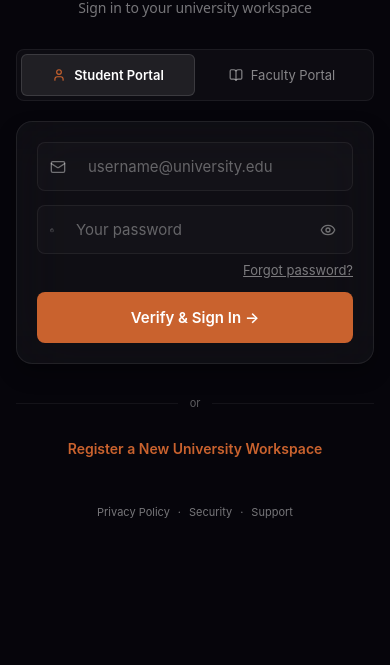
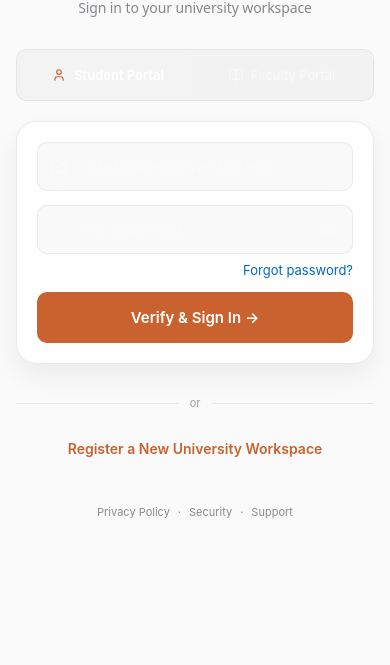
Before and after one commit to srikrishnaved/UNICONNECT, a React Native app drawn with its web renderer: screen /MyProfile in a window 390 px wide. Shown: the part 179-844 px from the top of the page. Built offline with nearby package versions, Linux system fonts and the light colour scheme; some packages are replaced by stand-ins of ours; a web font is replaced by a local one.

Commit message:
feat: overhaul sign-in screen with clean white Apple-style liquid glass theme

```diff
--- a/src/screens/OnboardingScreen.js
+++ b/src/screens/OnboardingScreen.js
@@ -16,7 +16,7 @@ import {
 } from '../theme/tokens';
 import { useApp } from '../context/AppContext';
 import { supabase } from '../lib/supabase';
-import { Sparkles, GraduationCap, UserCheck, CheckSquare, Square, Check, School, Mail, Lock, EyeOff, Eye, X, Layers, User, BookOpen, Clock, Award, Users, Star } from 'lucide-react-native';
+import { Sparkles, GraduationCap, UserCheck, CheckSquare, Square, Check, School, Mail, Lock, EyeOff, Eye, X, Layers, User, BookOpen, Clock, Award, Users, Star, Cpu, Music, Code } from 'lucide-react-native';
 import { teachers as SEED_TEACHERS } from '../data/index';
 import LegalScreen from './LegalScreen';
 import { APP_CONFIG, isEmailDomainValid } from '../config/appConfig';
@@ -888,7 +888,7 @@ export default function OnboardingScreen() {
       : tColors.student.primary;
 
     return (
-      <View style={{ flex: 1, backgroundColor: '#06050b', flexDirection: isDesktop ? 'row' : 'column' }}>
+      <View style={{ flex: 1, backgroundColor: '#fafafa', flexDirection: isDesktop ? 'row' : 'column' }}>
         {/* LEFT PANEL: Showroom (Desktop Only) */}
         {isDesktop && (
           <View style={siStyles.showroomPanel}>
@@ -900,7 +900,7 @@ export default function OnboardingScreen() {
                   <Sparkles size={12} color="#f97316" />
                   <Text style={siStyles.eventsBadgeText}>CAMPUS EVENTS</Text>
                 </View>
-                <Text style={siStyles.showroomTitle}>Upcoming Flyers</Text>
+                <Text style={siStyles.showroomTitle}>Upcoming Events</Text>
                 <Text style={siStyles.showroomSubtitle}>Explore what's happening at your university workspace this week.</Text>
               </View>
 
@@ -908,12 +908,11 @@ export default function OnboardingScreen() {
                 {/* Event Card 1: Hackathon */}
                 <View style={siStyles.eventFlyer}>
                   <View style={[siStyles.flyerPoster, { backgroundColor: '#6366f1' }, Platform.OS === 'web' && { background: 'linear-gradient(135deg, #6366f1, #8b5cf6)' }]}>
-                    <Text style={siStyles.flyerMonth}>JUL</Text>
-                    <Text style={siStyles.flyerDay}>20</Text>
+                    <Code size={22} color="#ffffff" />
                   </View>
                   <View style={siStyles.flyerDetails}>
                     <View style={siStyles.flyerHeaderRow}>
-                      <Text style={siStyles.flyerCategory}>HACKATHON</Text>
+                      <Text style={siStyles.flyerCategory}>HACKATHON · JUL 20</Text>
                       <View style={siStyles.flyerStatusBadge}>
                         <Text style={siStyles.flyerStatusText}>120+ RSVP</Text>
                       </View>
@@ -926,12 +925,11 @@ export default function OnboardingScreen() {
                 {/* Event Card 2: Cultural Fest */}
                 <View style={siStyles.eventFlyer}>
                   <View style={[siStyles.flyerPoster, { backgroundColor: '#ec4899' }, Platform.OS === 'web' && { background: 'linear-gradient(135deg, #ec4899, #f43f5e)' }]}>
-                    <Text style={siStyles.flyerMonth}>AUG</Text>
-                    <Text style={siStyles.flyerDay}>05</Text>
+                    <Music size={22} color="#ffffff" />
                   </View>
                   <View style={siStyles.flyerDetails}>
                     <View style={siStyles.flyerHeaderRow}>
-                      <Text style={siStyles.flyerCategory}>CULTURAL FEST</Text>
+                      <Text style={siStyles.flyerCategory}>CULTURAL FEST · AUG 05</Text>
                       <View style={[siStyles.flyerStatusBadge, { backgroundColor: 'rgba(236, 72, 153, 0.15)' }]}>
                         <Text style={[siStyles.flyerStatusText, { color: '#ec4899' }]}>Open to All</Text>
                       </View>
@@ -944,12 +942,11 @@ export default function OnboardingScreen() {
                 {/* Event Card 3: GenAI Lecture */}
                 <View style={siStyles.eventFlyer}>
                   <View style={[siStyles.flyerPoster, { backgroundColor: '#059669' }, Platform.OS === 'web' && { background: 'linear-gradient(135deg, #059669, #10b981)' }]}>
-                    <Text style={siStyles.flyerMonth}>JUL</Text>
-                    <Text style={siStyles.flyerDay}>15</Text>
+                    <Cpu size={22} color="#ffffff" />
                   </View>
                   <View style={siStyles.flyerDetails}>
                     <View style={siStyles.flyerHeaderRow}>
-                      <Text style={siStyles.flyerCategory}>GUEST LECTURE</Text>
+                      <Text style={siStyles.flyerCategory}>GUEST LECTURE · JUL 15</Text>
                       <View style={[siStyles.flyerStatusBadge, { backgroundColor: 'rgba(16, 185, 129, 0.15)' }]}>
                         <Text style={[siStyles.flyerStatusText, { color: '#10b981' }]}>GenAI Core</Text>
                       </View>
@@ -1806,14 +1803,14 @@ const siStyles = StyleSheet.create({
     marginBottom: 16,
   },
   logoMarkText: {
-    color: '#fff',
+    color: '#1d1d1f',
     fontSize: 26,
     fontWeight: '700',
   },
   title: {
     fontFamily: Platform.OS === 'web' ? 'system-ui, -apple-system, BlinkMacSystemFont, "Segoe UI", Roboto, sans-serif' : undefined,
     fontSize: 32,
-    color: '#ffffff',
+    color: '#1d1d1f',
     fontWeight: '600',
     letterSpacing: -0.8,
     marginBottom: 6,
@@ -1822,17 +1819,17 @@ const siStyles = StyleSheet.create({
   subtitle: {
     fontFamily: Platform.OS === 'web' ? 'system-ui, -apple-system, BlinkMacSystemFont, "Segoe UI", Roboto, sans-serif' : undefined,
     fontSize: 14,
-    color: 'rgba(255, 255, 255, 0.45)',
+    color: '#86868b',
     letterSpacing: -0.1,
     textAlign: 'center',
   },
   roleRow: {
     flexDirection: 'row',
-    backgroundColor: 'rgba(255, 255, 255, 0.03)',
-    borderRadius: 8,
+    backgroundColor: 'rgba(0, 0, 0, 0.03)',
+    borderRadius: 10,
     padding: 4,
     borderWidth: 1,
-    borderColor: 'rgba(255, 255, 255, 0.06)',
+    borderColor: 'rgba(0, 0, 0, 0.05)',
     marginBottom: 20,
   },
   roleCard: {
@@ -1840,7 +1837,7 @@ const siStyles = StyleSheet.create({
     paddingVertical: 12,
     alignItems: 'center',
     justifyContent: 'center',
-    borderRadius: 6,
+    borderRadius: 8,
     flexDirection: 'row',
     gap: 8,
     backgroundColor: 'transparent',
@@ -1849,20 +1846,20 @@ const siStyles = StyleSheet.create({
   },
   roleName: {
     fontSize: typography.sm,
-    color: 'rgba(255, 255, 255, 0.5)',
+    color: 'rgba(0, 0, 0, 0.45)',
   },
   formCard: {
-    backgroundColor: Platform.OS === 'web' ? 'rgba(255, 255, 255, 0.04)' : '#121118',
-    borderColor: 'rgba(255, 255, 255, 0.08)',
+    backgroundColor: Platform.OS === 'web' ? 'rgba(255, 255, 255, 0.75)' : '#ffffff',
+    borderColor: 'rgba(0, 0, 0, 0.08)',
     borderWidth: 1,
-    borderRadius: 16,
+    borderRadius: 20,
     padding: tSpacing.lg,
     marginBottom: tSpacing.md,
     shadowColor: '#000',
-    shadowOffset: { width: 0, height: 10 },
-    shadowOpacity: 0.3,
-    shadowRadius: 20,
-    elevation: 5,
+    shadowOffset: { width: 0, height: 12 },
+    shadowOpacity: 0.06,
+    shadowRadius: 24,
+    elevation: 4,
     ...Platform.select({
       web: {
         backdropFilter: 'blur(30px)',
@@ -1873,47 +1870,47 @@ const siStyles = StyleSheet.create({
   inputRow: {
     flexDirection: 'row',
     alignItems: 'center',
-    backgroundColor: 'rgba(255, 255, 255, 0.02)',
+    backgroundColor: 'rgba(0, 0, 0, 0.02)',
     borderWidth: 1,
-    borderColor: 'rgba(255, 255, 255, 0.06)',
-    borderRadius: 8,
+    borderColor: 'rgba(0, 0, 0, 0.06)',
+    borderRadius: 10,
     paddingHorizontal: tSpacing.md,
     marginBottom: tSpacing.md,
   },
   input: {
     flex: 1,
-    color: '#ffffff',
+    color: '#1d1d1f',
     fontSize: typography.base,
     paddingVertical: 14,
     paddingLeft: 10,
   },
   standaloneInput: {
-    backgroundColor: 'rgba(255, 255, 255, 0.02)',
+    backgroundColor: 'rgba(0, 0, 0, 0.02)',
     borderWidth: 1,
-    borderColor: 'rgba(255, 255, 255, 0.06)',
-    borderRadius: 8,
+    borderColor: 'rgba(0, 0, 0, 0.06)',
+    borderRadius: 10,
     paddingHorizontal: tSpacing.md,
     paddingVertical: 14,
-    color: '#ffffff',
+    color: '#1d1d1f',
     fontSize: typography.base,
     marginBottom: tSpacing.md,
   },
   forgotLink: {
     fontSize: typography.sm,
-    color: 'rgba(255, 255, 255, 0.45)',
-    textDecorationLine: 'underline',
+    color: '#0066cc',
+    textDecorationLine: 'none',
   },
   forgotBox: {
-    backgroundColor: 'rgba(255, 255, 255, 0.02)',
-    borderRadius: 8,
+    backgroundColor: 'rgba(0, 0, 0, 0.01)',
+    borderRadius: 10,
     padding: tSpacing.md,
     marginTop: tSpacing.sm,
     borderWidth: 1,
-    borderColor: 'rgba(255, 255, 255, 0.06)',
+    borderColor: 'rgba(0, 0, 0, 0.06)',
   },
   forgotLabel: {
     fontSize: typography.sm,
-    color: 'rgba(255, 255, 255, 0.55)',
+    color: 'rgba(0, 0, 0, 0.55)',
     marginBottom: tSpacing.sm,
     lineHeight: 18,
   },
@@ -1930,7 +1927,7 @@ const siStyles = StyleSheet.create({
     textAlign: 'center',
   },
   primaryBtn: {
-    borderRadius: 8,
+    borderRadius: 10,
     paddingVertical: 16,
     alignItems: 'center',
     justifyContent: 'center',
@@ -1938,7 +1935,7 @@ const siStyles = StyleSheet.create({
     width: '100%',
     shadowColor: '#000',
     shadowOffset: { width: 0, height: 2 },
-    shadowOpacity: 0.15,
+    shadowOpacity: 0.05,
     shadowRadius: 4,
     elevation: 2,
   },
@@ -1955,11 +1952,11 @@ const siStyles = StyleSheet.create({
   dividerLine: {
     flex: 1,
     height: 1,
-    backgroundColor: 'rgba(255, 255, 255, 0.06)',
+    backgroundColor: 'rgba(0, 0, 0, 0.08)',
   },
   dividerText: {
     fontSize: typography.xs,
-    color: 'rgba(255, 255, 255, 0.35)',
+    color: 'rgba(0, 0, 0, 0.35)',
     paddingHorizontal: 12,
   },
   footerRow: {
@@ -1972,11 +1969,11 @@ const siStyles = StyleSheet.create({
   },
   footerLink: {
     fontSize: typography.xs,
-    color: 'rgba(255, 255, 255, 0.45)',
+    color: 'rgba(0, 0, 0, 0.45)',
   },
   footerSep: {
     fontSize: typography.xs,
-    color: 'rgba(255, 255, 255, 0.45)',
+    color: 'rgba(0, 0, 0, 0.45)',
   },
   // Liquid background shapes
   bgWrapper: {
@@ -1990,7 +1987,7 @@ const siStyles = StyleSheet.create({
     width: 400,
     height: 400,
     borderRadius: 200,
-    opacity: 0.22,
+    opacity: 0.1,
     filter: 'blur(90px)',
   },
   bgBlob1: {
@@ -2008,9 +2005,9 @@ const siStyles = StyleSheet.create({
   // Showroom Layout Styles
   showroomPanel: {
     flex: 1.2,
-    backgroundColor: '#08070d',
+    backgroundColor: '#f5f5f7',
     borderRightWidth: 1,
-    borderRightColor: 'rgba(255, 255, 255, 0.05)',
+    borderRightColor: 'rgba(0, 0, 0, 0.05)',
     justifyContent: 'center',
     paddingHorizontal: 48,
     position: 'relative',
@@ -2026,7 +2023,7 @@ const siStyles = StyleSheet.create({
     width: 400,
     height: 400,
     borderRadius: 200,
-    backgroundColor: 'rgba(59, 130, 246, 0.07)',
+    backgroundColor: 'rgba(59, 130, 246, 0.08)',
     filter: Platform.OS === 'web' ? 'blur(100px)' : undefined,
   },
   showroomGlow2: {
@@ -2036,21 +2033,21 @@ const siStyles = StyleSheet.create({
     width: 450,
     height: 450,
     borderRadius: 225,
-    backgroundColor: 'rgba(249, 115, 22, 0.05)',
+    backgroundColor: 'rgba(236, 72, 153, 0.06)',
     filter: Platform.OS === 'web' ? 'blur(120px)' : undefined,
   },
   showroomTitle: {
     fontFamily: Platform.OS === 'web' ? 'system-ui, -apple-system, BlinkMacSystemFont, "Segoe UI", Roboto, sans-serif' : undefined,
     fontSize: 38,
     fontWeight: '700',
-    color: '#ffffff',
+    color: '#1d1d1f',
     letterSpacing: -1,
     marginBottom: 8,
   },
   showroomSubtitle: {
     fontFamily: Platform.OS === 'web' ? 'system-ui, -apple-system, BlinkMacSystemFont, "Segoe UI", Roboto, sans-serif' : undefined,
     fontSize: 16,
-    color: 'rgba(255, 255, 255, 0.5)',
+    color: '#86868b',
     letterSpacing: -0.2,
     marginBottom: 40,
     maxWidth: 480,
@@ -2080,9 +2077,9 @@ const siStyles = StyleSheet.create({
   },
   eventFlyer: {
     flexDirection: 'row',
-    backgroundColor: 'rgba(255, 255, 255, 0.02)',
+    backgroundColor: 'rgba(255, 255, 255, 0.85)',
     borderWidth: 1,
-    borderColor: 'rgba(255, 255, 255, 0.05)',
+    borderColor: 'rgba(0, 0, 0, 0.05)',
     borderRadius: 14,
     padding: 12,
     alignItems: 'center',
@@ -2098,13 +2095,13 @@ const siStyles = StyleSheet.create({
   flyerMonth: {
     fontSize: 10,
     fontWeight: '700',
-    color: 'rgba(255, 255, 255, 0.7)',
+    color: 'rgba(0, 0, 0, 0.5)',
     letterSpacing: 0.5,
   },
   flyerDay: {
     fontSize: 22,
     fontWeight: '800',
-    color: '#ffffff',
+    color: '#1d1d1f',
     marginTop: -2,
   },
   flyerDetails: {
@@ -2119,11 +2116,11 @@ const siStyles = StyleSheet.create({
   flyerCategory: {
     fontSize: 9,
     fontWeight: '700',
-    color: 'rgba(255, 255, 255, 0.4)',
+    color: 'rgba(0, 0, 0, 0.4)',
     letterSpacing: 0.5,
   },
   flyerStatusBadge: {
-    backgroundColor: 'rgba(99, 102, 241, 0.15)',
+    backgroundColor: 'rgba(99, 102, 241, 0.1)',
     paddingHorizontal: 8,
     paddingVertical: 2,
     borderRadius: 99,
@@ -2131,19 +2128,19 @@ const siStyles = StyleSheet.create({
   flyerStatusText: {
     fontSize: 9,
     fontWeight: '700',
-    color: '#8b5cf6',
+    color: '#6366f1',
   },
   flyerTitle: {
     fontFamily: Platform.OS === 'web' ? 'system-ui, -apple-system, BlinkMacSystemFont, "Segoe UI", Roboto, sans-serif' : undefined,
     fontSize: 14,
     fontWeight: '600',
-    color: '#ffffff',
+    color: '#1d1d1f',
     marginBottom: 2,
   },
   flyerMeta: {
     fontFamily: Platform.OS === 'web' ? 'system-ui, -apple-system, BlinkMacSystemFont, "Segoe UI", Roboto, sans-serif' : undefined,
     fontSize: 12,
-    color: 'rgba(255, 255, 255, 0.4)',
+    color: 'rgba(0, 0, 0, 0.45)',
   },
   formPanel: {
     flex: 1,
@@ -2158,43 +2155,43 @@ const siStyles = StyleSheet.create({
     width: 350,
     height: 350,
     borderRadius: 175,
-    opacity: 0.12,
+    opacity: 0.06,
     filter: Platform.OS === 'web' ? 'blur(100px)' : undefined,
   },
   inputWrapper: {
     flexDirection: 'row',
     alignItems: 'center',
-    backgroundColor: 'rgba(255, 255, 255, 0.02)',
+    backgroundColor: 'rgba(0, 0, 0, 0.02)',
     borderWidth: 1,
-    borderColor: 'rgba(255, 255, 255, 0.06)',
-    borderRadius: 8,
+    borderColor: 'rgba(0, 0, 0, 0.06)',
+    borderRadius: 10,
     paddingHorizontal: tSpacing.md,
   },
   forgotTitle: {
     fontSize: 15,
-    color: '#ffffff',
+    color: '#1d1d1f',
     fontWeight: '600',
     marginBottom: 4,
   },
   forgotSubtitle: {
     fontSize: 12,
-    color: 'rgba(255, 255, 255, 0.45)',
+    color: '#86868b',
     marginBottom: 12,
     lineHeight: 16,
   },
   forgotInput: {
-    backgroundColor: 'rgba(255, 255, 255, 0.02)',
+    backgroundColor: 'rgba(0, 0, 0, 0.02)',
     borderWidth: 1,
-    borderColor: 'rgba(255, 255, 255, 0.06)',
-    borderRadius: 8,
+    borderColor: 'rgba(0, 0, 0, 0.08)',
+    borderRadius: 10,
     paddingHorizontal: tSpacing.md,
     paddingVertical: 10,
-    color: '#ffffff',
+    color: '#1d1d1f',
     fontSize: 14,
     marginBottom: 10,
   },
   forgotBtn: {
-    borderRadius: 6,
+    borderRadius: 8,
     paddingVertical: 12,
     alignItems: 'center',
     justifyContent: 'center',
@@ -2211,15 +2208,11 @@ const siStyles = StyleSheet.create({
     marginBottom: 8,
   },
   submitBtn: {
-    borderRadius: 8,
+    borderRadius: 10,
     paddingVertical: 16,
     alignItems: 'center',
     justifyContent: 'center',
     marginTop: 14,
-    shadowOffset: { width: 0, height: 4 },
-    shadowOpacity: 0.2,
-    shadowRadius: 10,
-    elevation: 3,
   },
   submitBtnText: {
     color: '#ffffff',
```
Also changed, not shown: uniconnect-platform/index.html (+1 -1 lines), 1 other file.
